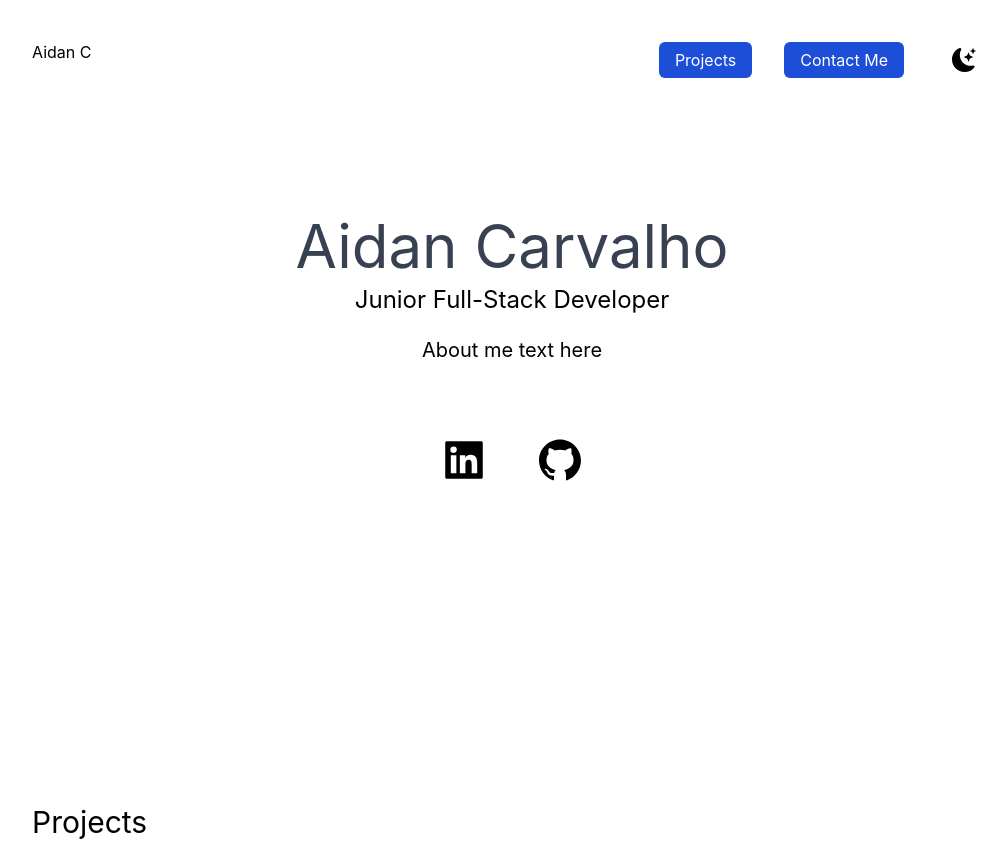
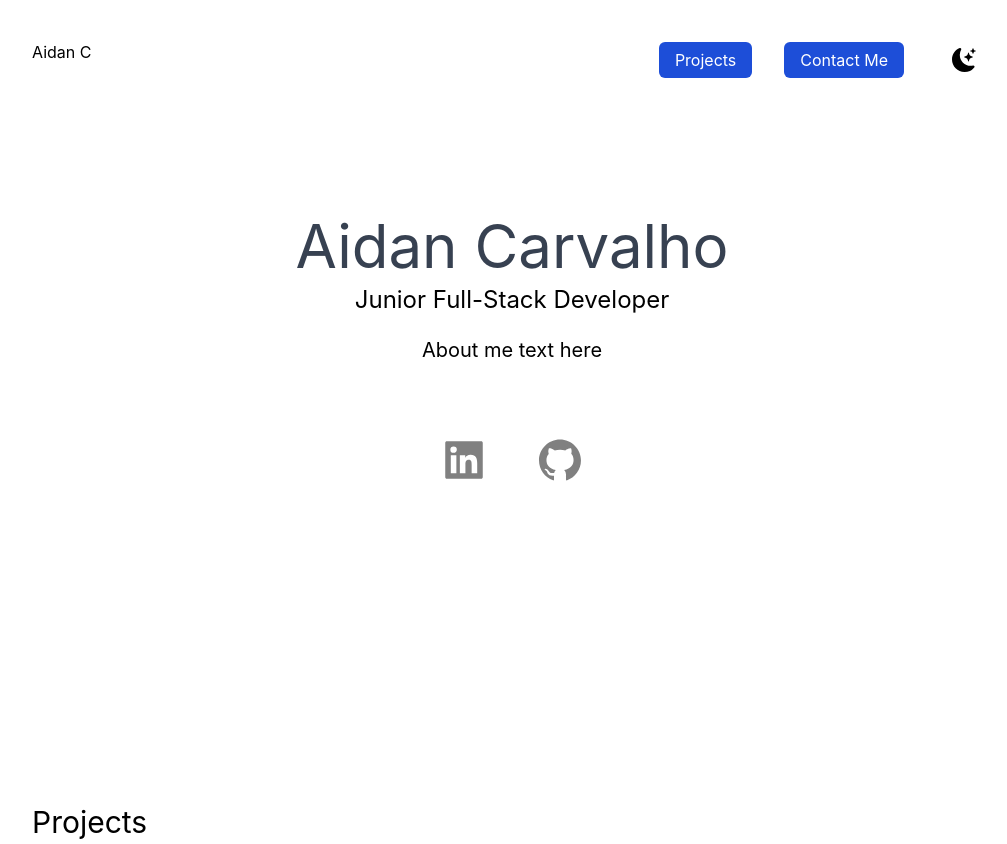
Before and after one commit to DomDevs2000/React-NextJS-Personal-Website, a Next.js app: page / in a window 1280 px wide. Shown: the whole page, without its empty margins (128-1135 px from the left). Built offline with nearby package versions, Linux system fonts and the light colour scheme.

Commit message:
changed icons to grey for visibility with dark mode

```diff
--- a/pages/index.tsx
+++ b/pages/index.tsx
@@ -59,10 +59,10 @@ const Home: NextPage = () => {
 					</div>
 					<div className='text-5xl flex justify-center gap-12 py-3'>
 						<a href='#'>
-							<AiFillLinkedin />
+							<AiFillLinkedin color='gray' />
 						</a>
 						<a href='https://github.com/AidanC2000'>
-							<AiFillGithub />
+							<AiFillGithub color='gray' />
 						</a>
 					</div>
 				</section>
```
